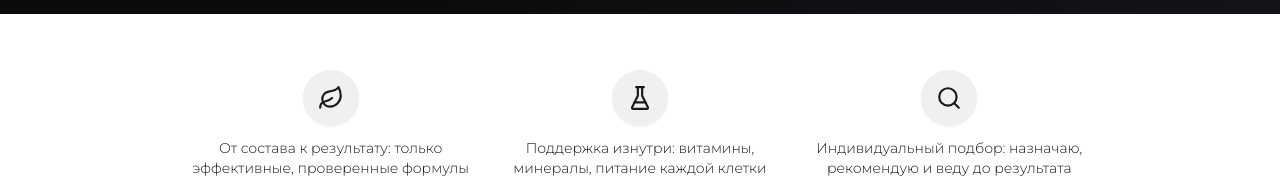
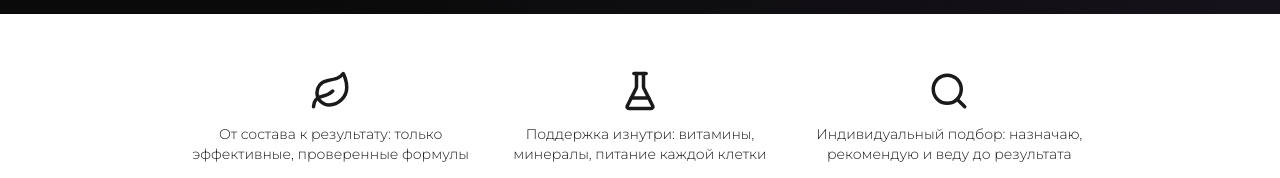
Before and after one commit to pr-poehali-dev/beauty-salon-website-22, a React (Vite) app: page / in a window 1280 px wide. Shown: the part 684-862 px from the top of the page. Built offline with nearby package versions, Linux system fonts and the light colour scheme.

Commit message:
Удалить блок и увеличить иконки

```diff
--- a/src/pages/Index.tsx
+++ b/src/pages/Index.tsx
@@ -106,9 +106,7 @@ export default function Index() {
             { icon: "Search", desc: "Индивидуальный подбор: назначаю, рекомендую и веду до результата" },
           ].map((p, i) => (
             <div key={i} className="flex flex-col items-center text-center gap-3">
-              <div className="w-14 h-14 rounded-full bg-[#f0f0f0] flex items-center justify-center shadow-sm">
-                <Icon name={p.icon} size={26} className="text-[#1a1a1a]" fallback="Star" />
-              </div>
+              <Icon name={p.icon} size={42} className="text-[#1a1a1a]" fallback="Star" />
               <p className="text-[#1a1a1a] text-xs md:text-sm leading-relaxed font-light">{p.desc}</p>
             </div>
           ))}
```
